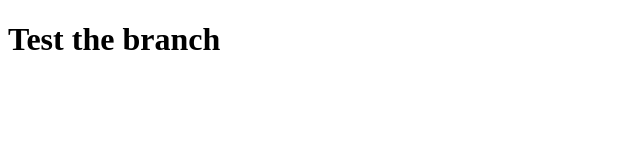
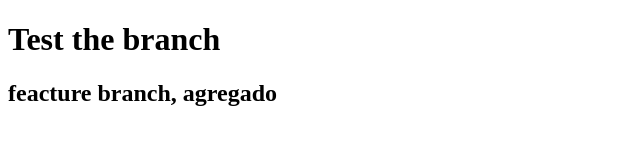
Before and after one commit to davidsototest/davidsototest, a plain HTML site: page index.html in a window 1280 px wide. Shown: the whole page, without its empty margins (0-640 px from the left). Drawn offline with Linux system fonts and the light colour scheme.

Commit message:
index modificado feacture

```diff
--- a/index.html
+++ b/index.html
@@ -8,5 +8,6 @@
 </head>
 <body>
     <h1>Test the branch</h1>
+    <h2> feacture branch, agregado</h2>
 </body>
 </html>
```
